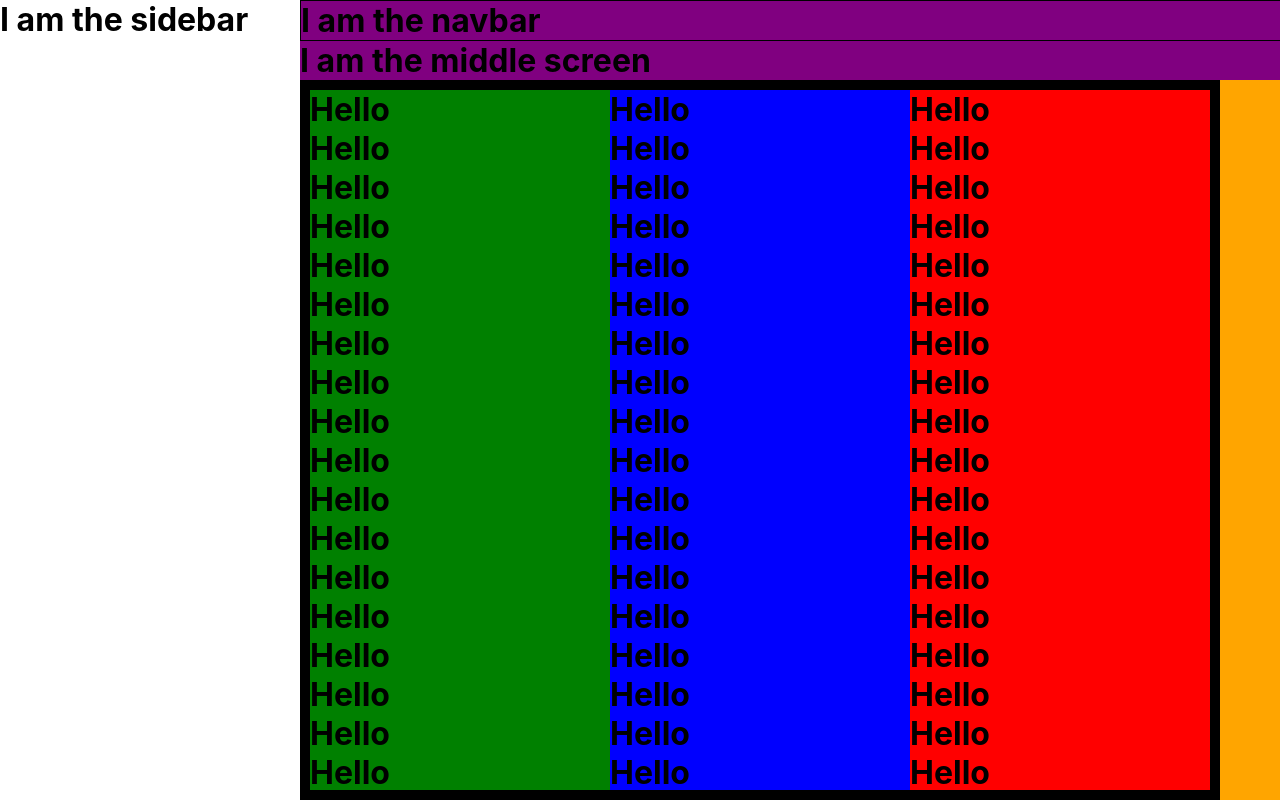
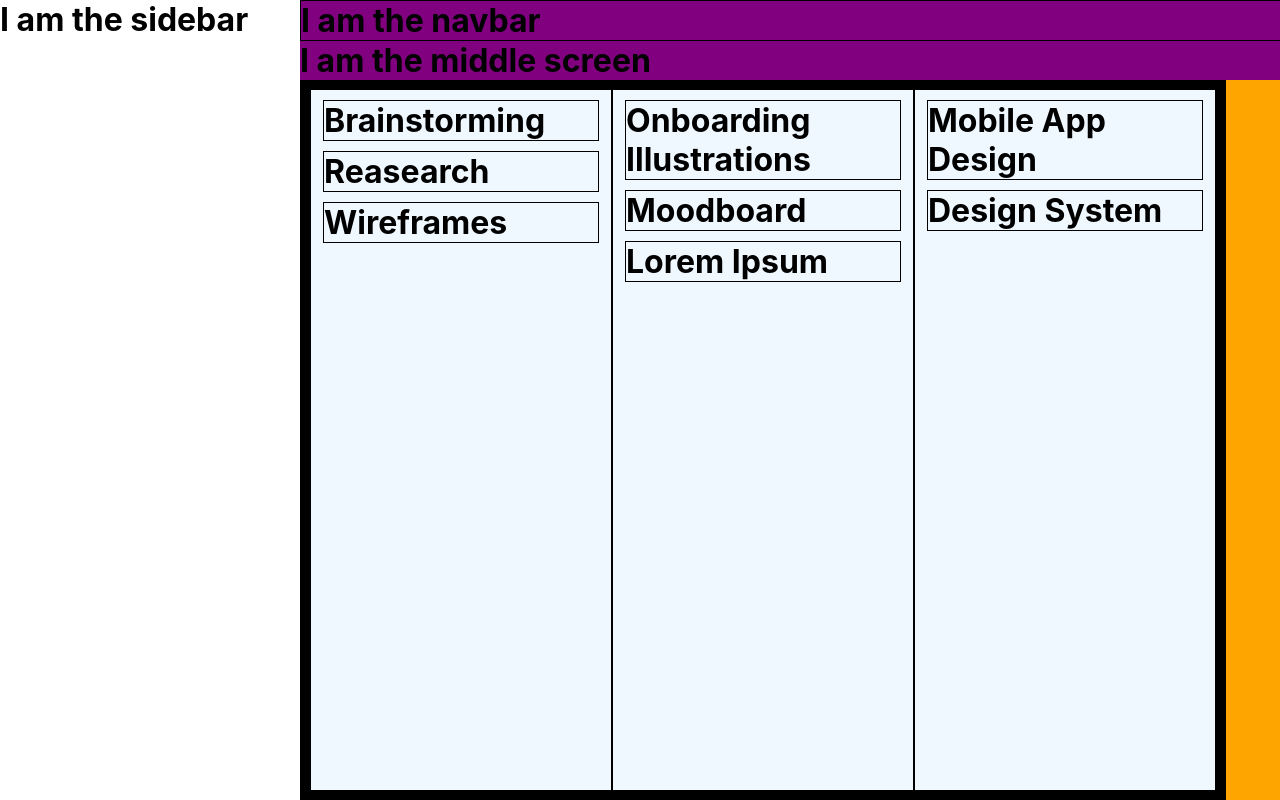
Before and after one commit to ARJUN-SABU/kanban-clone, a React (Create React App) app: page / in a window 1280 px wide. Built offline with nearby package versions, Linux system fonts and the light colour scheme.

Commit message:
Added the card data

```diff
--- a/src/components/BoardScreen.js
+++ b/src/components/BoardScreen.js
@@ -13,220 +13,10 @@ import cardData from "../data/cardData.json";
 function BoardScreen() {
   return (
     <div className="boardScreen">
-      {/* <div className="boardScreen__top">
-        <h1>I am the top details</h1>
-      </div> */}
       <div className="boardScreen__boardsAndCards">
-        {/* <div className="boardScreen__boardsAndCards__boardContainer">
-          <div className="boardScreen__boardsAndCards__boardInformation">
-            <h2>To Do</h2>
-          </div>
-          <Board boardData={cardData.toDoCards} />
-        </div>
-        <div className="boardScreen__boardsAndCards__boardContainer">
-          <div className="boardScreen__boardsAndCards__boardInformation">
-            <h2>On Progress</h2>
-          </div>
-          <Board boardData={cardData.onProgressCards} />
-        </div>
-        <div className="boardScreen__boardsAndCards__boardContainer">
-          <div className="boardScreen__boardsAndCards__boardInformation">
-            <h2>Done</h2>
-          </div>
-          <Board boardData={cardData.doneCards} />
-        </div> */}
-        <div
-          style={{
-            width: "300px",
-            height: "100%",
-            overflowY: "scroll",
-            backgroundColor: "green",
-          }}
-        >
-          <h1>Hello</h1>
-          <h1>Hello</h1>
-          <h1>Hello</h1>
-          <h1>Hello</h1>
-          <h1>Hello</h1>
-          <h1>Hello</h1>
-          <h1>Hello</h1>
-          <h1>Hello</h1>
-          <h1>Hello</h1>
-          <h1>Hello</h1>
-          <h1>Hello</h1>
-          <h1>Hello</h1>
-          <h1>Hello</h1>
-          <h1>Hello</h1>
-          <h1>Hello</h1>
-          <h1>Hello</h1>
-          <h1>Hello</h1>
-          <h1>Hello</h1>
-          <h1>Hello</h1>
-          <h1>Hello</h1>
-          <h1>Hello</h1>
-          <h1>Hello</h1>
-          <h1>Hello</h1>
-          <h1>Hello</h1>
-          <h1>Hello</h1>
-          <h1>Hello</h1>
-          <h1>Hello</h1>
-          <h1>Hello</h1>
-          <h1>Hello</h1>
-          <h1>Hello</h1>
-          <h1>Hello</h1>
-          <h1>Hello</h1>
-          <h1>Hello</h1>
-          <h1>Hello</h1>
-          <h1>Hello</h1>
-          <h1>Hello</h1>
-          <h1>Hello</h1>
-          <h1>Hello</h1>
-          <h1>Hello</h1>
-          <h1>Hello</h1>
-          <h1>Hello</h1>
-          <h1>Hello</h1>
-          <h1>Hello</h1>
-          <h1>Hello</h1>
-          <h1>Hello</h1>
-          <h1>Hello</h1>
-          <h1>Hello</h1>
-          <h1>Hello</h1>
-          <h1>Hello</h1>
-          <h1>Hello</h1>
-          <h1>Hello</h1>
-          <h1>Hello</h1>
-          <h1>Hello</h1>
-          <h1>Hello</h1>
-          <h1>Hello</h1>
-        </div>
-        <div
-          style={{
-            width: "300px",
-            height: "100%",
-            overflowY: "scroll",
-            backgroundColor: "blue",
-          }}
-        >
-          <h1>Hello</h1>
-          <h1>Hello</h1>
-          <h1>Hello</h1>
-          <h1>Hello</h1>
-          <h1>Hello</h1>
-          <h1>Hello</h1>
-          <h1>Hello</h1>
-          <h1>Hello</h1>
-          <h1>Hello</h1>
-          <h1>Hello</h1>
-          <h1>Hello</h1>
-          <h1>Hello</h1>
-          <h1>Hello</h1>
-          <h1>Hello</h1>
-          <h1>Hello</h1>
-          <h1>Hello</h1>
-          <h1>Hello</h1>
-          <h1>Hello</h1>
-          <h1>Hello</h1>
-          <h1>Hello</h1>
-          <h1>Hello</h1>
-          <h1>Hello</h1>
-          <h1>Hello</h1>
-          <h1>Hello</h1>
-          <h1>Hello</h1>
-          <h1>Hello</h1>
-          <h1>Hello</h1>
-          <h1>Hello</h1>
-          <h1>Hello</h1>
-          <h1>Hello</h1>
-          <h1>Hello</h1>
-          <h1>Hello</h1>
-          <h1>Hello</h1>
-          <h1>Hello</h1>
-          <h1>Hello</h1>
-          <h1>Hello</h1>
-          <h1>Hello</h1>
-          <h1>Hello</h1>
-          <h1>Hello</h1>
-          <h1>Hello</h1>
-          <h1>Hello</h1>
-          <h1>Hello</h1>
-          <h1>Hello</h1>
-          <h1>Hello</h1>
-          <h1>Hello</h1>
-          <h1>Hello</h1>
-          <h1>Hello</h1>
-          <h1>Hello</h1>
-          <h1>Hello</h1>
-          <h1>Hello</h1>
-          <h1>Hello</h1>
-          <h1>Hello</h1>
-          <h1>Hello</h1>
-          <h1>Hello</h1>
-          <h1>Hello</h1>
-        </div>
-        <div
-          style={{
-            width: "300px",
-            height: "100%",
-            overflowY: "scroll",
-            backgroundColor: "red",
-          }}
-        >
-          <h1>Hello</h1>
-          <h1>Hello</h1>
-          <h1>Hello</h1>
-          <h1>Hello</h1>
-          <h1>Hello</h1>
-          <h1>Hello</h1>
-          <h1>Hello</h1>
-          <h1>Hello</h1>
-          <h1>Hello</h1>
-          <h1>Hello</h1>
-          <h1>Hello</h1>
-          <h1>Hello</h1>
-          <h1>Hello</h1>
-          <h1>Hello</h1>
-          <h1>Hello</h1>
-          <h1>Hello</h1>
-          <h1>Hello</h1>
-          <h1>Hello</h1>
-          <h1>Hello</h1>
-          <h1>Hello</h1>
-          <h1>Hello</h1>
-          <h1>Hello</h1>
-          <h1>Hello</h1>
-          <h1>Hello</h1>
-          <h1>Hello</h1>
-          <h1>Hello</h1>
-          <h1>Hello</h1>
-          <h1>Hello</h1>
-          <h1>Hello</h1>
-          <h1>Hello</h1>
-          <h1>Hello</h1>
-          <h1>Hello</h1>
-          <h1>Hello</h1>
-          <h1>Hello</h1>
-          <h1>Hello</h1>
-          <h1>Hello</h1>
-          <h1>Hello</h1>
-          <h1>Hello</h1>
-          <h1>Hello</h1>
-          <h1>Hello</h1>
-          <h1>Hello</h1>
-          <h1>Hello</h1>
-          <h1>Hello</h1>
-          <h1>Hello</h1>
-          <h1>Hello</h1>
-          <h1>Hello</h1>
-          <h1>Hello</h1>
-          <h1>Hello</h1>
-          <h1>Hello</h1>
-          <h1>Hello</h1>
-          <h1>Hello</h1>
-          <h1>Hello</h1>
-          <h1>Hello</h1>
-          <h1>Hello</h1>
-          <h1>Hello</h1>
-        </div>
+        <Board boardData={cardData.toDoCards} />
+        <Board boardData={cardData.onProgressCards} />
+        <Board boardData={cardData.doneCards} />
       </div>
     </div>
   );
--- a/src/styles/Board.css
+++ b/src/styles/Board.css
@@ -2,6 +2,6 @@
   background-color: aliceblue;
   border: 1px solid black;
   width: 300px;
-  height: 400px !important;
+  height: 100%;
   overflow-y: scroll;
 }
```
